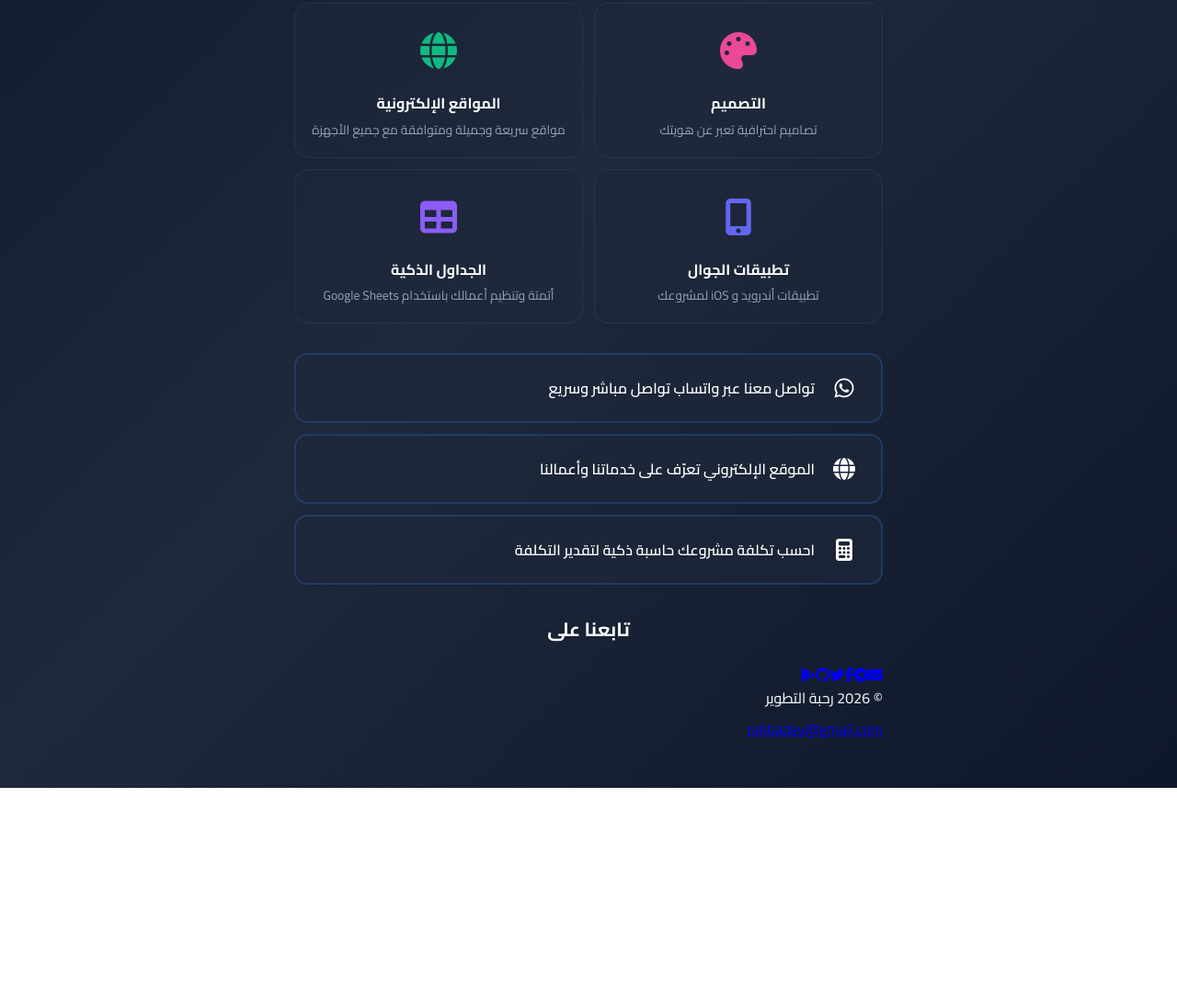
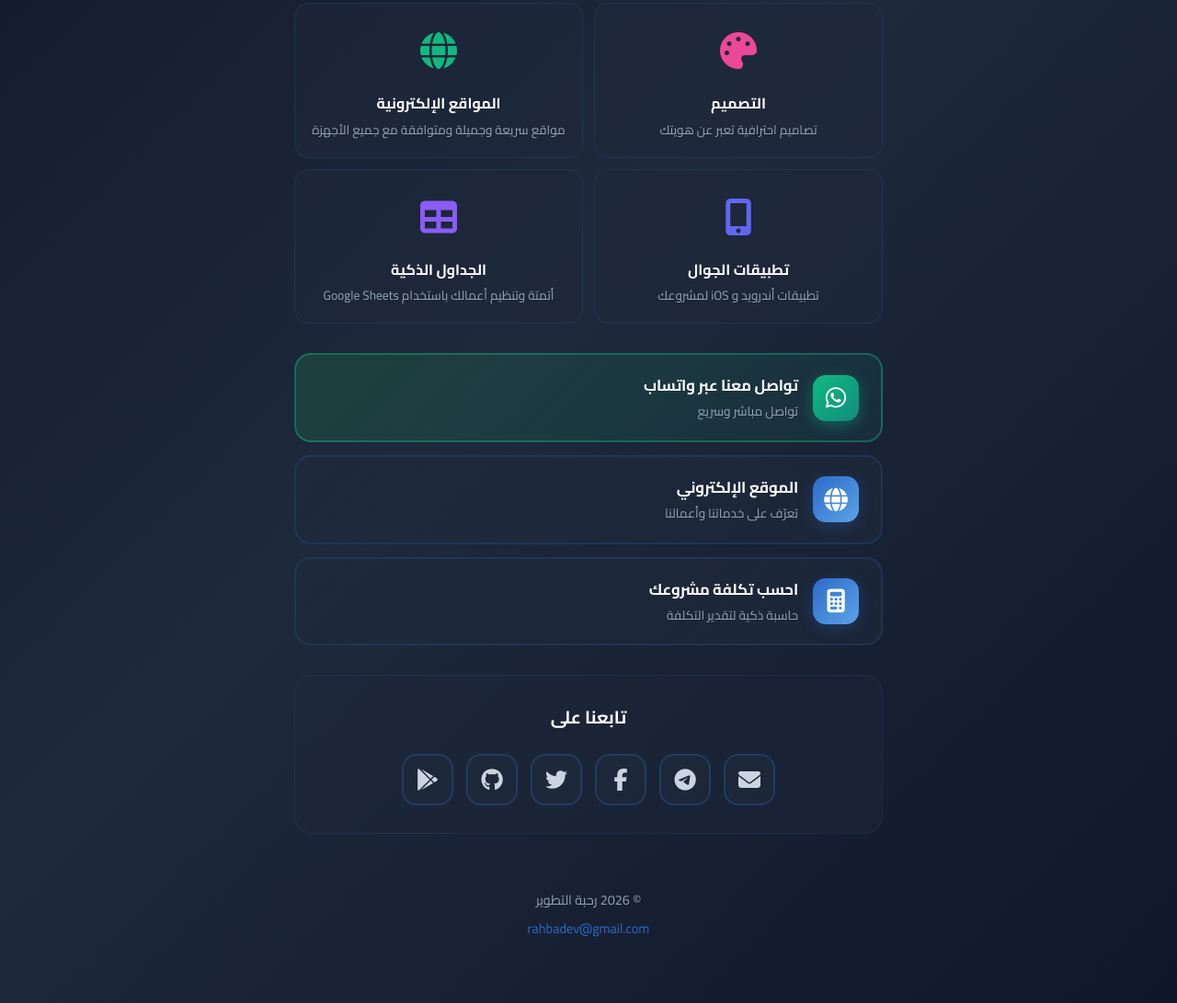
Before and after one commit to rahbadev/rahbadev.github.io, a plain HTML site: page bio/index.html in a window 1280 px wide. Shown: the part 490-1581 px from the top of the page at 92% size. Before the commit the page ends 1347 px from the top, so only its background shows below. Drawn offline with Linux system fonts and the light colour scheme.

Commit message:
feat: Enhance bio page buttons and social icons design
- Improve link buttons with gradient backgrounds and smooth animations
- Add hover effects with scale and translation transforms
- Enhance WhatsApp button with special green styling
- Redesign social icons section with larger, more professional icons
- Add ripple effect on social icon hover
- Improve button shadows and border styles
- Better spacing and visual hierarchy

```diff
--- a/bio/index.html
+++ b/bio/index.html
@@ -147,41 +147,65 @@
         }
 
         .link-btn {
-            display: block;
-            background: rgba(30, 41, 59, 0.6);
-            border: 2px solid rgba(45, 106, 200, 0.3);
-            border-radius: 14px;
-            padding: 16px 20px;
-            margin-bottom: 12px;
-            color: #f1f5f9;var(--primary-rgb), 0.3);
-            border-radius: 14px;
-            padding: 16px 20px;
-            margin-bottom: 12px;
+            position: relative;
+            display: flex;
+            align-items: center;
+            gap: 16px;
+            padding: 20px 24px;
+            margin-bottom: 14px;
+            background: linear-gradient(135deg, rgba(30, 41, 59, 0.8), rgba(30, 41, 59, 0.6));
+            border: 2px solid rgba(var(--primary-rgb), 0.2);
+            border-radius: 18px;
             color: var(--text-primary);
             text-decoration: none;
             font-weight: 600;
             font-size: 1rem;
-            transition: all 0.3s ease;
-            display: flex;
-            align-items: center;
-            gap: 12px;
+            transition: all 0.4s cubic-bezier(0.4, 0, 0.2, 1);
+            overflow: hidden;
+        }
+
+        .link-btn::before {
+            content: '';
+            position: absolute;
+            top: 0;
+            left: 0;
+            width: 100%;
+            height: 100%;
+            background: linear-gradient(135deg, var(--primary-color), var(--accent-color));
+            opacity: 0;
+            transition: opacity 0.4s ease;
+            z-index: -1;
         }
 
         .link-btn:hover {
             border-color: var(--primary-color);
-            background: rgba(var(--primary-rgb), 0.15);
-            transform: translateX(-5px);
-            box-shadow: 0 6px 20px rgba(var(--primary-rgb), 0.3);
+            transform: translateX(-8px) translateY(-2px);
+            box-shadow: 0 12px 35px rgba(var(--primary-rgb), 0.35),
+                        0 0 20px rgba(var(--primary-rgb), 0.15);
+        }
+
+        .link-btn:hover::before {
+            opacity: 0.1;
         }
 
         .link-btn i {
-            font-size: 1.5rem;
-            width: 40px;
-            height: 40px;
+            font-size: 1.6rem;
+            width: 50px;
+            height: 50px;
             display: flex;
             align-items: center;
             justify-content: center;
-            background: linear-gradient(135deg, var(--primary-color) 0%, var(--accent-color)
+            background: linear-gradient(135deg, var(--primary-color) 0%, var(--accent-color) 100%);
+            border-radius: 14px;
+            color: white;
+            flex-shrink: 0;
+            box-shadow: 0 4px 15px rgba(var(--primary-rgb), 0.3);
+            transition: transform 0.3s ease;
+        }
+
+        .link-btn:hover i {
+            transform: scale(1.1) rotate(5deg);
+        }
 
         .link-btn-content {
             flex: 1;
@@ -190,97 +214,162 @@
 
         .link-btn-title {
             display: block;
-            font-size: 1rem;
-            margin-bottom: 2px;
+            font-size: 1.05rem;
+            font-weight: 700;
+            margin-bottom: 4px;
+            letter-spacing: -0.01em;
         }
 
         .link-btn-desc {
             display: block;
-            font-size: 0.8rem;
+            font-size: 0.85rem;
             color: var(--text-muted);
+            font-weight: 500;
         }
 
         /* WhatsApp Special */
         .link-btn.whatsapp {
-            background: rgba(var(--success-rgb), 0.1);
-            border-color: rgba(var(--success-rgb), 0.3);
+            background: linear-gradient(135deg, rgba(37, 211, 102, 0.15), rgba(18, 140, 126, 0.1));
+            border-color: rgba(var(--success-rgb), 0.4);
+        }
+
+        .link-btn.whatsapp::before {
+            background: linear-gradient(135deg, var(--success-color), #128C7E);
         }
 
         .link-btn.whatsapp:hover {
             border-color: var(--success-color);
-            background: rgba(var(--success-rgb), 0.2);
+            box-shadow: 0 12px 35px rgba(var(--success-rgb), 0.4),
+                        0 0 20px rgba(var(--success-rgb), 0.2);
         }
 
         .link-btn.whatsapp i {
             background: linear-gradient(135deg, var(--success-color), #128C7E);
+            box-shadow: 0 4px 15px rgba(var(--success-rgb), 0.4);
         }
 
         /* Social Icons */
         .social-section {
             margin-bottom: 40px;
+            padding: 30px 20px;
+            background: rgba(30, 41, 59, 0.4);
+            border-radius: 20px;
+            border: 1px solid rgba(var(--primary-rgb), 0.15);
+        }
+
+        .social-section .section-title {
+            margin-bottom: 24px;
+            font-size: 1.2rem;
         }
 
         .social-icons {
             display: flex;
             justify-content: center;
-            gap: 12px;
+            gap: 14px;
             flex-wrap: wrap;
         }
 
         .social-icon {
-            width: 48px;
-            height: 48px;
+            width: 56px;
+            height: 56px;
             display: flex;
             align-items: center;
             justify-content: center;
-            background: rgba(30, 41, 59, 0.6);
-            border: 1px solid rgba(var(--primary-rgb), 0.3);
-            border-radius: 12px;
+            background: linear-gradient(135deg, rgba(30, 41, 59, 0.8), rgba(30, 41, 59, 0.6));
+            border: 2px solid rgba(var(--primary-rgb), 0.3);
+            border-radius: 16px;
             color: var(--text-secondary);
-            font-size: 1.3rem;
+            font-size: 1.5rem;
             text-decoration: none;
-            transition: all 0.3s ease;
+            transition: all 0.4s cubic-bezier(0.4, 0, 0.2, 1);
+            position: relative;
+            overflow: hidden;
+        }
+
+        .social-icon::before {
+            content: '';
+            position: absolute;
+            top: 50%;
+            left: 50%;
+            width: 0;
+            height: 0;
+            border-radius: 50%;
+            transform: translate(-50%, -50%);
+            transition: width 0.4s ease, height 0.4s ease;
         }
 
         .social-icon:hover {
-            transform: translateY(-4px) scale(1.05);
-            box-shadow: 0 6px 20px rgba(var(--primary-rgb), 0.4);
+            transform: translateY(-6px) scale(1.08);
+        }
+
+        .social-icon:hover::before {
+            width: 100%;
+            height: 100%;
+        }
+
+        .social-icon.facebook::before {
+            background: #1877f2;
         }
 
         .social-icon.facebook:hover {
-            background: #1877f2;
             border-color: #1877f2;
             color: white;
+            box-shadow: 0 8px 25px rgba(24, 119, 242, 0.5);
+        }
+
+        .social-icon.twitter::before {
+            background: #1da1f2;
         }
 
         .social-icon.twitter:hover {
-            background: #1da1f2;
             border-color: #1da1f2;
             color: white;
+            box-shadow: 0 8px 25px rgba(29, 161, 242, 0.5);
+        }
+
+        .social-icon.github::before {
+            background: #333;
         }
 
         .social-icon.github:hover {
-            background: #333;
             border-color: #333;
             color: white;
+            box-shadow: 0 8px 25px rgba(51, 51, 51, 0.5);
+        }
+
+        .social-icon.telegram::before {
+            background: #0088cc;
         }
 
         .social-icon.telegram:hover {
-            background: #0088cc;
             border-color: #0088cc;
             color: white;
+            box-shadow: 0 8px 25px rgba(0, 136, 204, 0.5);
+        }
+
+        .social-icon.playstore::before {
+            background: #34a853;
         }
 
         .social-icon.playstore:hover {
-            background: #34a853;
             border-color: #34a853;
             color: white;
+            box-shadow: 0 8px 25px rgba(52, 168, 83, 0.5);
+        }
+
+        .social-icon.email::before {
+            background: #ea4335;
         }
 
         .social-icon.email:hover {
-            background: #ea4335;
             border-color: #ea4335;
             color: white;
+            box-shadow: 0 8px 25px rgba(234, 67, 53, 0.5);
+        }
+
+        .social-icon i {
+            position: relative;
+            z-index: 1;
         }
 
                 /* Footer */
```
Lines whose indentation alone changed are shown as unchanged.
